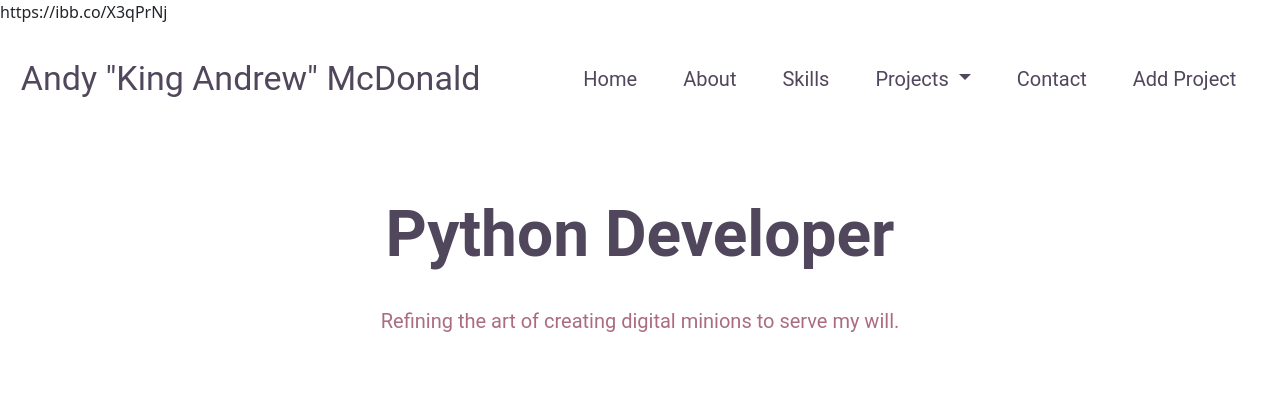
After one commit to KingAndrew801/TechProject5, a Flask app: page /resume in a window 1280 px wide. The commit adds this page. Shown: the top 413 px of the page. Run offline with Flask 3, Linux system fonts and the light colour scheme; data comes from the database, SQL or seed files in the repository.

```diff
--- a/app.py
+++ b/app.py
@@ -68,11 +68,16 @@ def skills():
                 yield skill
     return render_template('skills.html', skillets=skillets(), jects=jects)
 
+
 @app.route('/contact')
 def contact():
     jects = Project.query.all()
     return render_template('contact.html', jects=jects)
 
+@app.route('/resume')
+def resume():
+    jects = Project.query.all()
+    return render_template('resume.html', jects=jects)
 
 @app.errorhandler(404)
 def not_found(error):
--- a/templates/about.html
+++ b/templates/about.html
@@ -30,5 +30,5 @@
                 minions to do my bidding!
 
             </p>
-            <a href="#"><i class="far fa-file"></i>Resume</a>
+            <a href="{{url_for('resume')}}"><i class="far fa-file"></i>Resume</a>
         {% endblock %}
--- /dev/null
+++ b/templates/resume.html
@@ -0,0 +1,8 @@
+https://ibb.co/X3qPrNj
+{% extends 'layout2.html' %}
+{% block deetz %}
+<h1>Python Developer</h1>
+            <p>Refining the art of creating digital minions to serve my will.</p>
+            <img src="https://i.ibb.co/YyxSFYP/Andrew-Mc-Donald-Resume-Nov2020-1.jpg" alt="Resume">
+        </section>
+{% endblock %}
```
